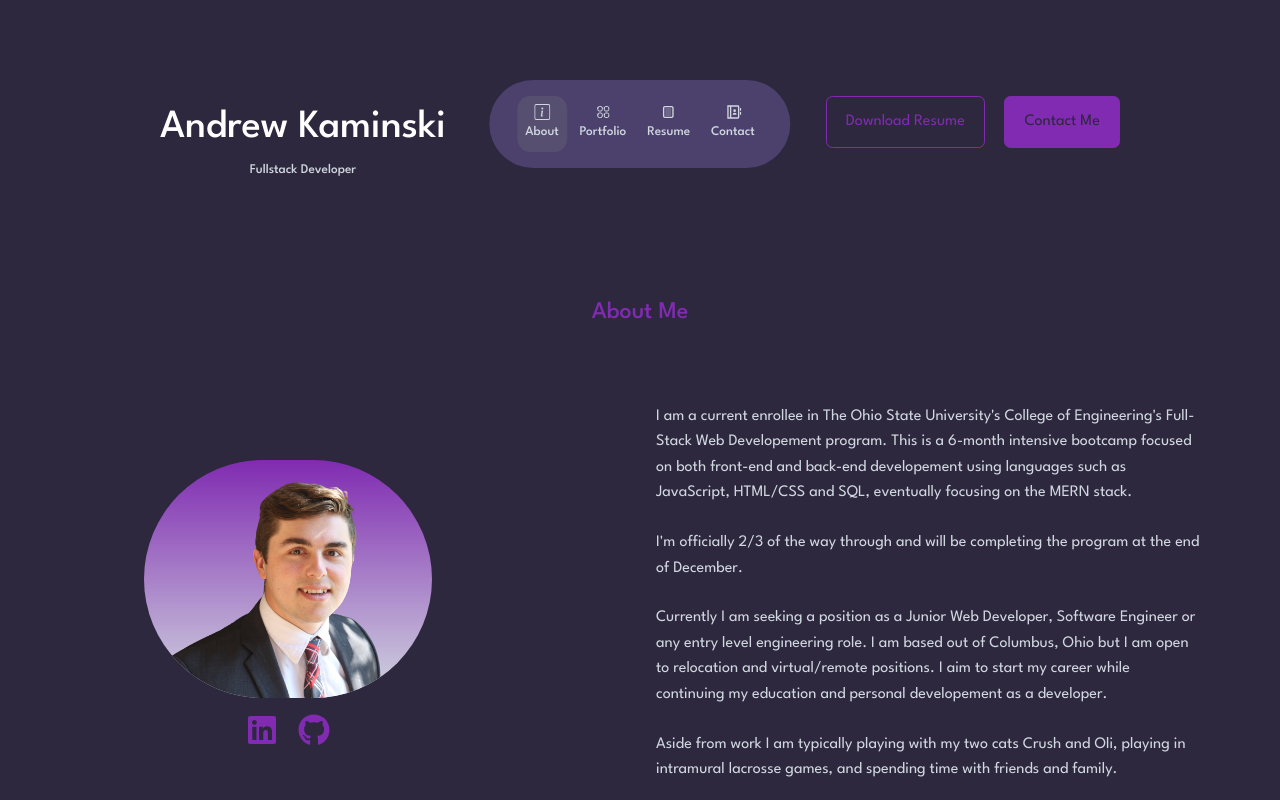
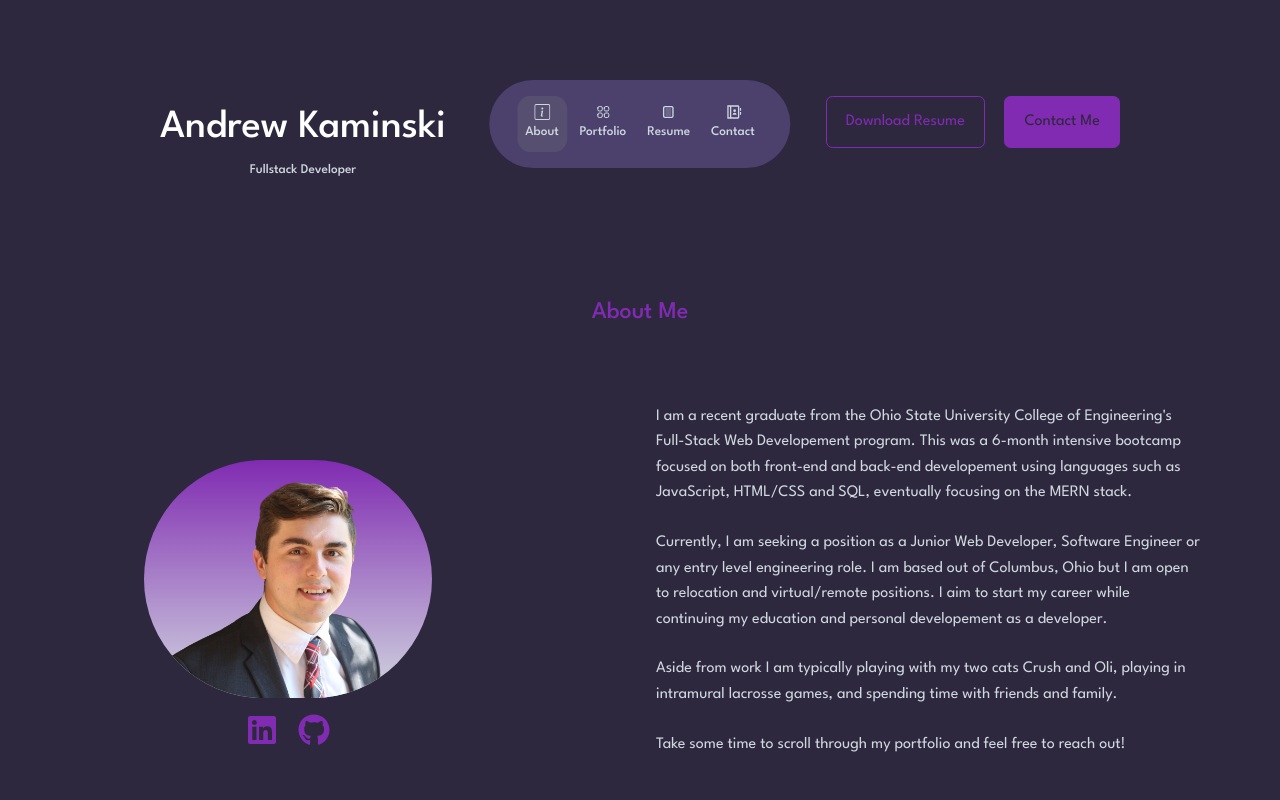
Before and after one commit to AndrewKamSki/React-Portfolio, a React (Create React App) app: page / in a window 1280 px wide. Shown: the top 800 px of the page. Built offline with nearby package versions, Linux system fonts and the light colour scheme.

Commit message:
Updated bio

```diff
--- a/src/components/about/About.js
+++ b/src/components/about/About.js
@@ -17,16 +17,12 @@ const About = () => {
 
         <div className='about-me-content'>
           <p>
-            I am a current enrollee in The Ohio State University's College of Engineering's Full-Stack Web
-            Developement program. This is a 6-month intensive bootcamp focused on both front-end and back-end
+            I am a recent graduate from the Ohio State University College of Engineering's Full-Stack Web
+            Developement program. This was a 6-month intensive bootcamp focused on both front-end and back-end
             developement using languages such as JavaScript, HTML/CSS and SQL, eventually focusing on the MERN stack.
           </p>
           <p>
-            I'm officially 2/3 of the way through and will be completing the program at the
-            end of December.
-          </p>
-          <p>
-            Currently I am seeking a position as a Junior Web Developer, Software Engineer or any entry level engineering role.
+            Currently, I am seeking a position as a Junior Web Developer, Software Engineer or any entry level engineering role.
             I am based out of Columbus, Ohio but I am open to relocation and virtual/remote positions.
             I aim to start my career while continuing my education and personal developement as a developer.
           </p>
```
